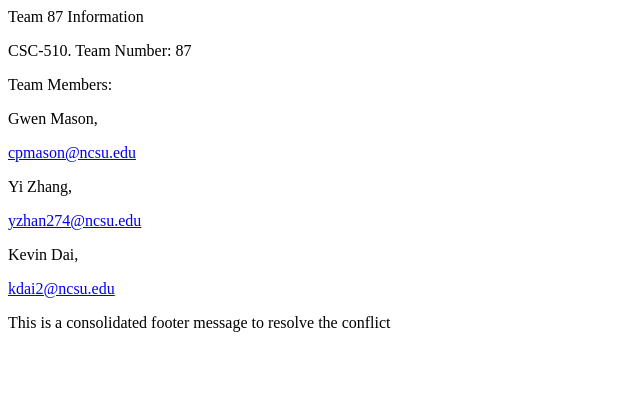
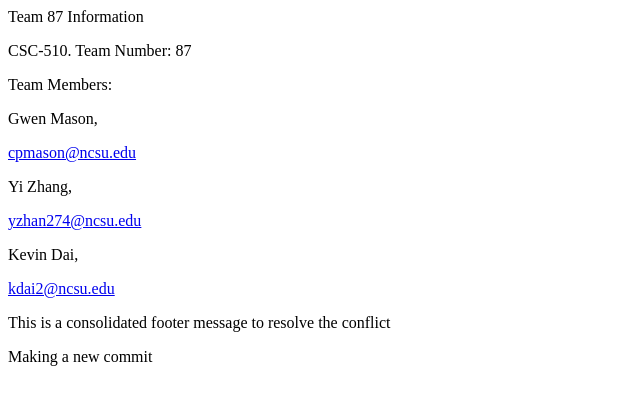
Before and after one commit to gwenmason125/git-homework, a plain HTML site: page index.html in a window 1280 px wide. Shown: the whole page, without its empty margins (0-640 px from the left). Drawn offline with Linux system fonts and the light colour scheme.

Commit message:
Making a new commit for step 8

```diff
--- a/index.html
+++ b/index.html
@@ -8,6 +8,7 @@
 		<p>Kevin Dai, </p><a href="kdai2@ncsu.edu">kdai2@ncsu.edu</a>
 		<footer>
 			<p>This is a consolidated footer message to resolve the conflict</p>
+			<p>Making a new commit</p>
 		</footer>
 	</body>
 </html>
```
